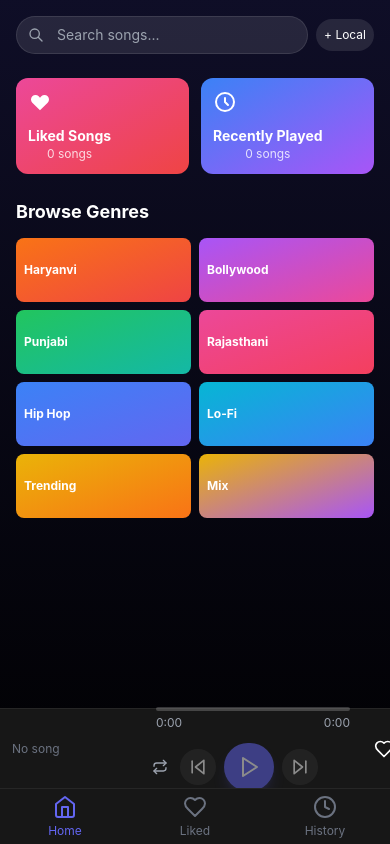
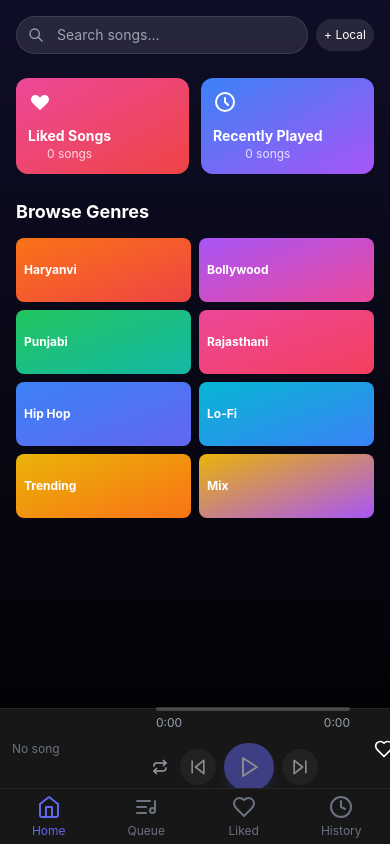
Before and after one commit to Mjangid2004/MforMusic, a Next.js app: page / in a window 390 px wide. Built offline with nearby package versions, Linux system fonts and the light colour scheme.

Commit message:
Add Queue section to bottom nav

```diff
--- a/src/components/BottomNav.tsx
+++ b/src/components/BottomNav.tsx
@@ -1,13 +1,14 @@
 "use client";
 
 import { useAppContext } from "@/context/AppContext";
-import { Home, Heart, Clock } from "lucide-react";
+import { Home, Heart, Clock, ListMusic } from "lucide-react";
 
 export default function BottomNav() {
   const { viewMode, setViewMode, clearSearch } = useAppContext();
 
   const tabs = [
     { id: "home" as const, label: "Home", icon: <Home className="w-6 h-6" /> },
+    { id: "queue" as const, label: "Queue", icon: <ListMusic className="w-6 h-6" /> },
     { id: "liked" as const, label: "Liked", icon: <Heart className="w-6 h-6" /> },
     { id: "history" as const, label: "History", icon: <Clock className="w-6 h-6" /> },
   ];
--- a/src/components/MainContent.tsx
+++ b/src/components/MainContent.tsx
@@ -273,6 +273,25 @@ export default function MainContent() {
               ))
             )}
           </div>
+        ) : viewMode === 'queue' ? (
+          <div className="space-y-4">
+            <h2 className="text-xl md:text-2xl font-bold">Queue</h2>
+            {state.queue.length === 0 ? (
+              <p className="text-gray-400 text-sm">Queue is empty. Add songs to play next!</p>
+            ) : (
+              <>
+                <p className="text-sm text-gray-400">{state.queue.length} songs in queue</p>
+                {state.queue.map((song, index) => (
+                  <div key={`queue-${song.id}-${index}`} className="flex items-center gap-2">
+                    <span className="text-sm text-gray-500 w-6">{index + 1}.</span>
+                    <div className="flex-1">
+                      <SongItem song={song} allSongs={state.queue} />
+                    </div>
+                  </div>
+                ))}
+              </>
+            )}
+          </div>
         ) : selectedGenre ? (
           <div className="space-y-4">
             <button onClick={() => setSelectedGenre(null)} className="text-sm text-gray-400 hover:text-white">
--- a/src/context/AppContext.tsx
+++ b/src/context/AppContext.tsx
@@ -2,7 +2,7 @@
 
 import { createContext, useContext, useState, ReactNode } from "react";
 
-export type ViewMode = 'home' | 'liked' | 'history';
+export type ViewMode = 'home' | 'liked' | 'history' | 'queue';
 
 interface AppContextType {
   viewMode: ViewMode;
```
